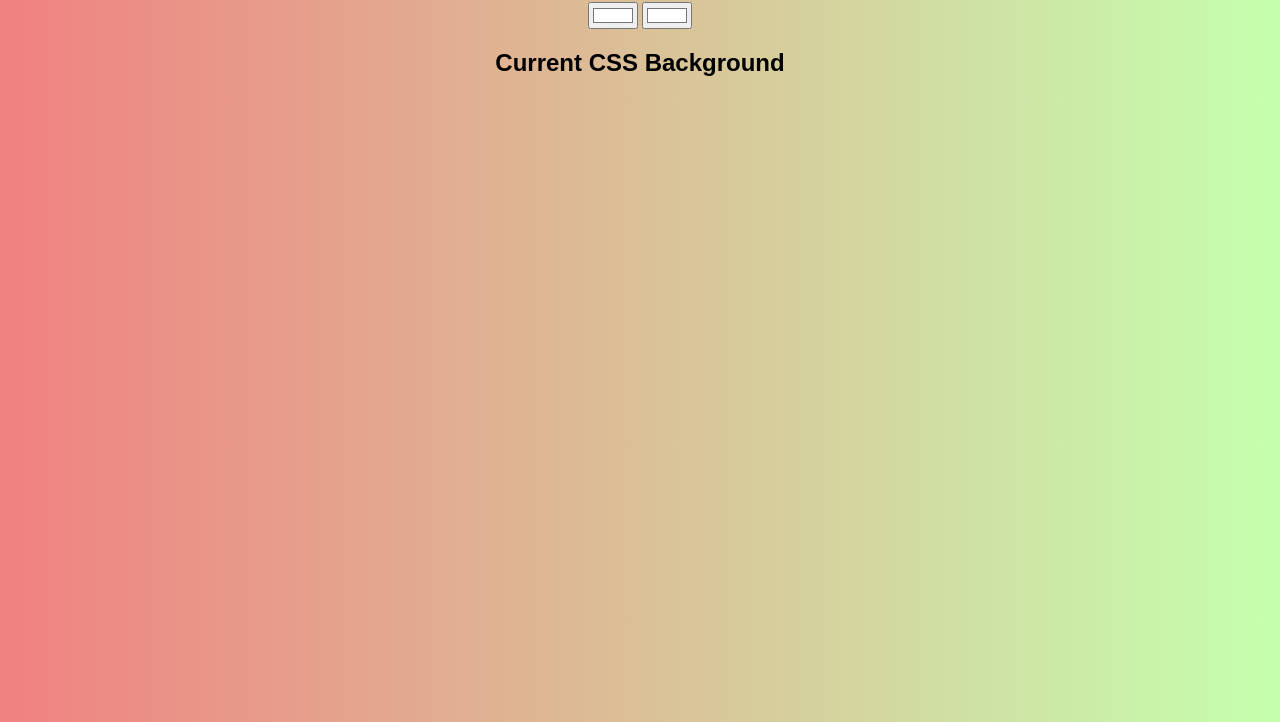
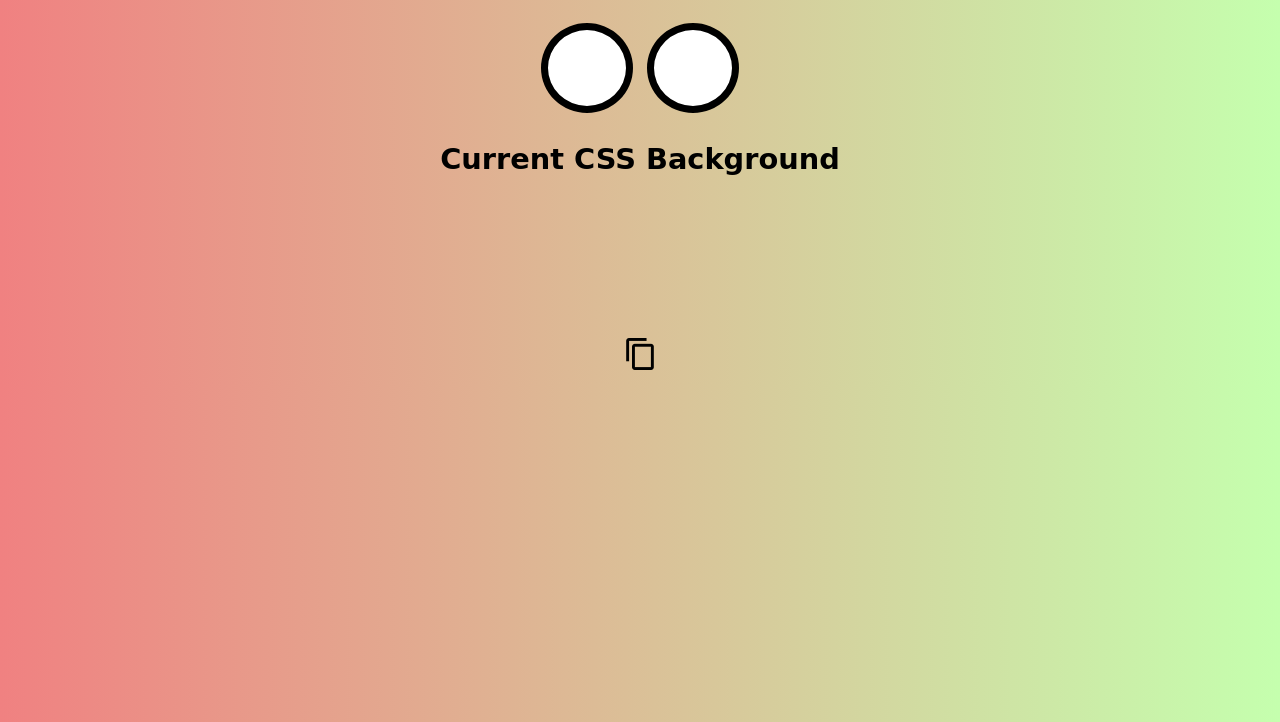
Before and after one commit to witeeeee/BackgroundGenerator, a website: page index.html in a window 1280 px wide. Shown: the part 78-800 px from the top of the page. Drawn offline with Linux system fonts and the light colour scheme; a web font is replaced by a local one.

Commit message:
making this look nicer

```diff
--- a/index.html
+++ b/index.html
@@ -3,13 +3,15 @@
     <head>
         <title>Background Generator</title>
         <link rel="stylesheet" href="style.css">
+        <link href="https://fonts.googleapis.com/css2?family=Edu+VIC+WA+NT+Beginner:wght@700&display=swap" rel="stylesheet">
     </head>
     <body>
         <h1> Cool Background Generator </h1>
-        <input type = "color" name = "color1" value = "#FFFFFF" id = "color1">
+        <input type="color" name = "color1" value = "#FFFFFF" id = "color1">
         <input type="color" name = "color2" value = "#FFFFFF" id = "color2">
-        <h2> Current CSS Background </h2>
+        <h2> Current CSS Background </h2> <br><br><br><br><br>
         <h3 id = "colorCSS"> </h3>
         <script src="script.js"></script>
+        <img src = "copy.png" onclick="copy()" height=32px>
     </body>
 </html>
--- a/script.js
+++ b/script.js
@@ -10,5 +10,10 @@ function setGradient() {
     printable.textContent = body.style.background;
 }
 
+function copy() {
+    var copyText = document.querySelector("h3");
+    navigator.clipboard.writeText(copyText.textContent);
+}
+
 color1.addEventListener("input", setGradient);
 color2.addEventListener("input", setGradient);
--- a/style.css
+++ b/style.css
@@ -1,5 +1,26 @@
 body {
     text-align: center;
-    font-family: Arial, Helvetica, sans-serif;
+    font-family: 'Edu VIC WA NT Beginner', cursive;
+    font-size: larger;
     background: linear-gradient(to right, rgb(240, 129, 129), rgb(197, 255, 174))
 }
+
+input[type="color"] {
+    appearance: none;
+    background-color: transparent;
+    width: 100px;
+    height: 100px;
+    border: none;
+    cursor: pointer;
+}
+input[type = "color"]::-webkit-color-swatch {
+    border-radius: 50%;
+    border: 7px solid black;
+}
+input[type = "color"]::-moz-color-swatch{
+    border-radius: 50%;
+    border: 7px solid black;
+}
+img {
+    cursor:pointer;
+}
```
Also changed, not shown: package.json (added, +19 -0 lines), copy.png (added).
